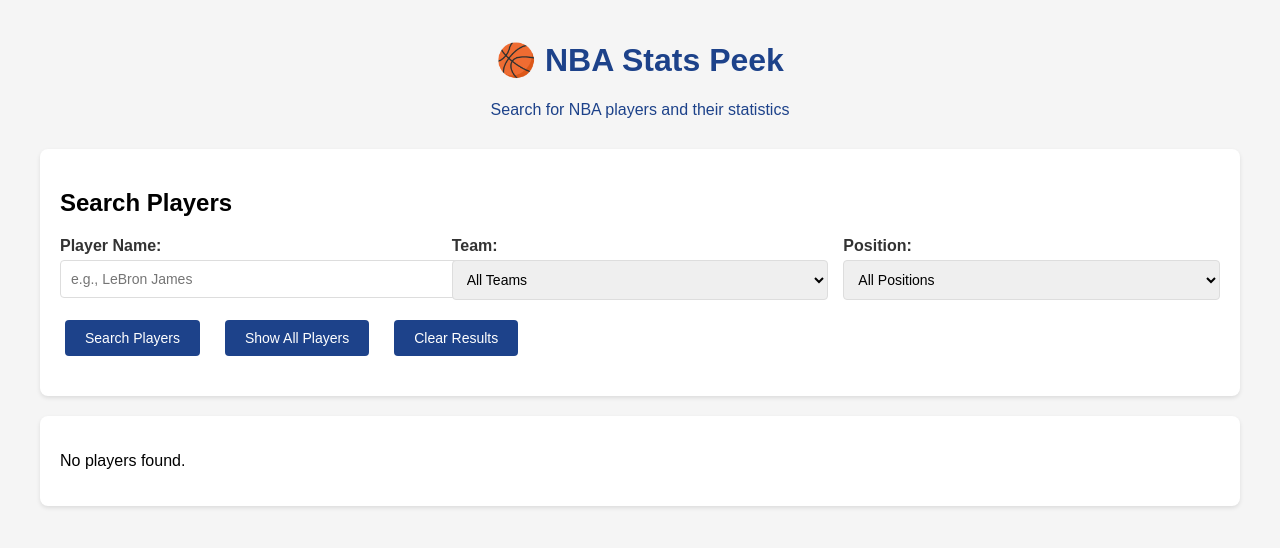
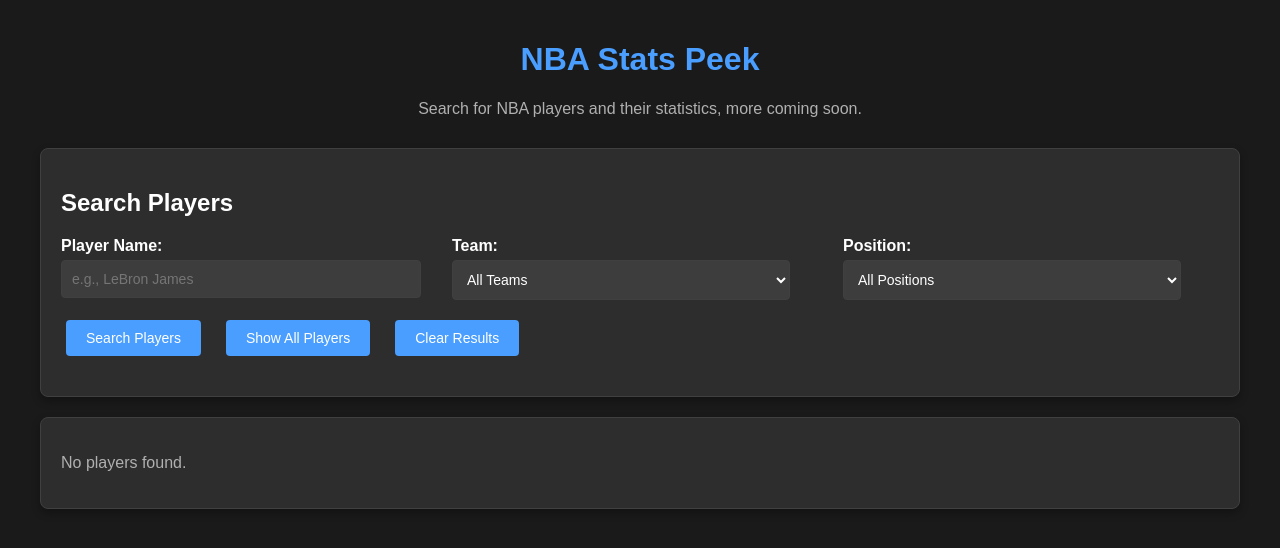
Before and after one commit to halljaredryan/NBA-Peek, a Spring Boot app: page / in a window 1280 px wide. Shown: the top 548 px of the page. Run offline with Spring Boot 4, Linux system fonts and the light colour scheme; data that the repository does not hold is empty.

```diff
--- a/src/main/resources/static/index.html
+++ b/src/main/resources/static/index.html
@@ -10,19 +10,21 @@
             max-width: 1200px;
             margin: 0 auto;
             padding: 20px;
-            background-color: #f5f5f5;
+            background-color: #1a1a1a;
+            color: #ffffff;
         }
         .header {
             text-align: center;
             margin-bottom: 30px;
-            color: #1d428a;
+            color: #4a9eff;
         }
         .search-section {
-            background: white;
+            background: #2d2d2d;
             padding: 20px;
             border-radius: 8px;
-            box-shadow: 0 2px 4px rgba(0,0,0,0.1);
+            box-shadow: 0 4px 8px rgba(0,0,0,0.3);
             margin-bottom: 20px;
+            border: 1px solid #404040;
         }
         .search-row {
             display: flex;
@@ -38,17 +40,24 @@
             display: block;
             margin-bottom: 5px;
             font-weight: bold;
-            color: #333;
+            color: #ffffff;
         }
         input, select {
-            width: 100%;
+            width: 90%;
             padding: 10px;
-            border: 1px solid #ddd;
+            border: 1px solid #404040;
             border-radius: 4px;
             font-size: 14px;
+            background-color: #3d3d3d;
+            color: #ffffff;
+        }
+        input:focus, select:focus {
+            outline: none;
+            border-color: #4a9eff;
+            box-shadow: 0 0 0 2px rgba(74, 158, 255, 0.2);
         }
         button {
-            background-color: #1d428a;
+            background-color: #4a9eff;
             color: white;
             padding: 10px 20px;
             border: none;
@@ -56,28 +65,38 @@
             cursor: pointer;
             font-size: 14px;
             margin: 5px;
+            transition: background-color 0.2s;
         }
         button:hover {
-            background-color: #0d2b5a;
+            background-color: #357abd;
         }
         .results {
-            background: white;
+            background: #2d2d2d;
             padding: 20px;
             border-radius: 8px;
-            box-shadow: 0 2px 4px rgba(0,0,0,0.1);
+            box-shadow: 0 4px 8px rgba(0,0,0,0.3);
+            border: 1px solid #404040;
         }
         .player-card {
-            border: 1px solid #ddd;
+            border: 1px solid #404040;
             padding: 15px;
             margin: 10px 0;
             border-radius: 4px;
-            background-color: #fafafa;
+            background-color: #3d3d3d;
+            transition: transform 0.2s, box-shadow 0.2s;
+        }
+        .player-card:hover {
+            transform: translateY(-2px);
+            box-shadow: 0 4px 12px rgba(0,0,0,0.4);
         }
         .player-name {
             font-size: 18px;
             font-weight: bold;
-            color: #1d428a;
+            color: #4a9eff;
             margin-bottom: 5px;
+        }
+        .current-player {
+            color: #ffd700;
         }
         .player-stats {
             display: grid;
@@ -86,39 +105,46 @@
             margin-top: 10px;
         }
         .stat {
-            background: white;
+            background: #2d2d2d;
             padding: 8px;
             border-radius: 4px;
-            border-left: 3px solid #1d428a;
+            border-left: 3px solid #4a9eff;
         }
         .stat-label {
             font-size: 12px;
-            color: #666;
+            color: #b0b0b0;
             text-transform: uppercase;
         }
         .stat-value {
             font-size: 16px;
             font-weight: bold;
-            color: #333;
+            color: #ffffff;
         }
         .loading {
             text-align: center;
             padding: 20px;
-            color: #666;
+            color: #b0b0b0;
         }
         .error {
-            color: #d32f2f;
-            background: #ffebee;
+            color: #ff6b6b;
+            background: #3d1a1a;
             padding: 10px;
             border-radius: 4px;
             margin: 10px 0;
+            border: 1px solid #ff6b6b;
+        }
+        h2, h3 {
+            color: #ffffff;
+        }
+        p {
+            color: #b0b0b0;
         }
     </style>
 </head>
 <body>
     <div class="header">
-        <h1>🏀 NBA Stats Peek</h1>
-        <p>Search for NBA players and their statistics</p>
+        <h1>NBA Stats Peek</h1>
+        <p>Search for NBA players and their statistics, more coming soon.</p>
     </div>
 
     <div class="search-section">
@@ -246,8 +272,13 @@
                 const playerCard = document.createElement('div');
                 playerCard.className = 'player-card';
 
+                // Check if player is current (has asterisk in cur field)
+                const isCurrent = player.cur === '*';
+                const playerNameClass = isCurrent ? 'player-name current-player' : 'player-name';
+                const asterisk = isCurrent ? ' *' : '';
+
                 playerCard.innerHTML = `
-                    <div class="player-name">${player.pname} - ${player.team}</div>
+                    <div class="${playerNameClass}">${player.pname}${asterisk} - ${player.team}</div>
                     <div><strong>Position:</strong> ${player.pos} | <strong>Age:</strong> ${player.age} | <strong>Games:</strong> ${player.gp}</div>
                     <div class="player-stats">
                         <div class="stat">
```
